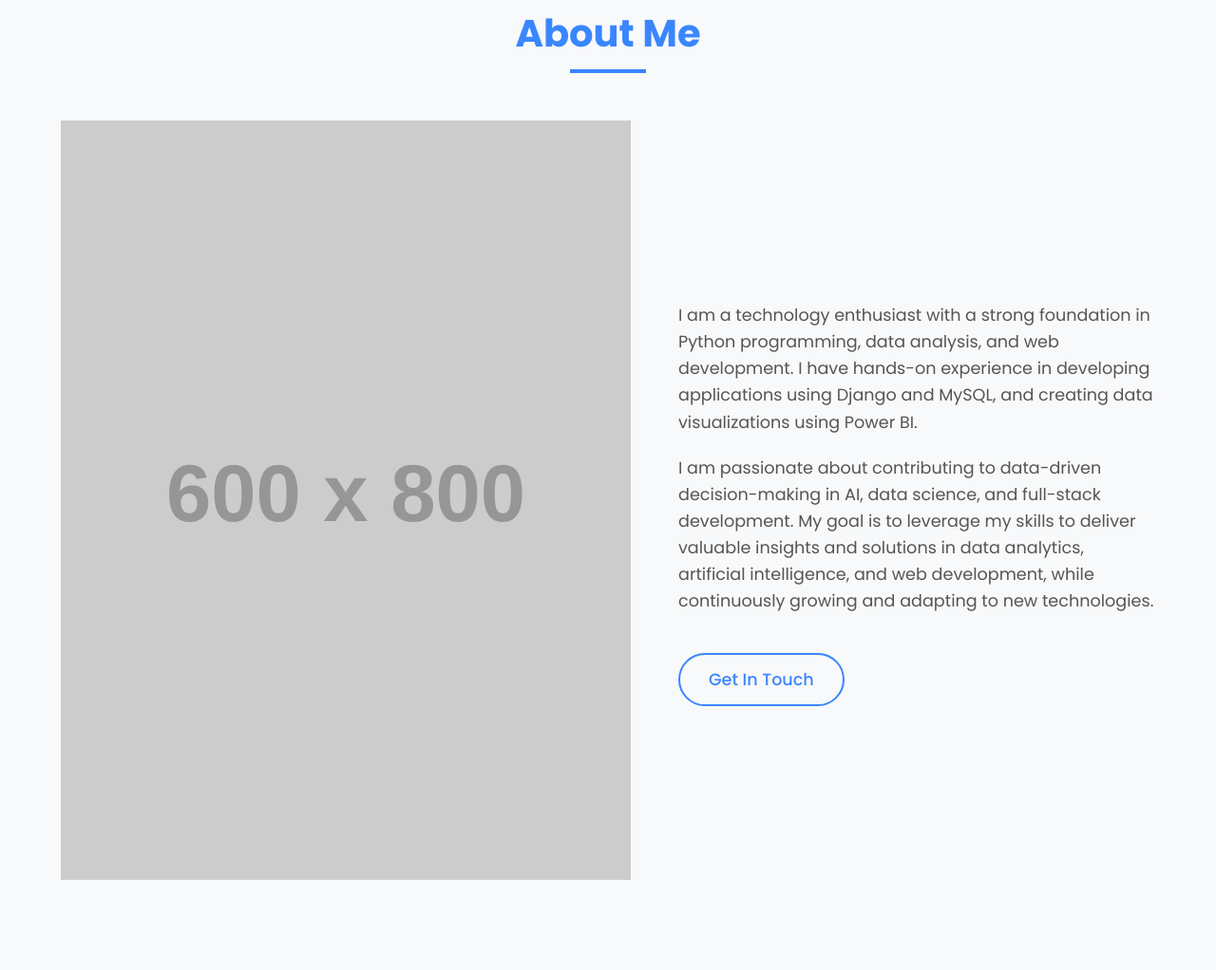
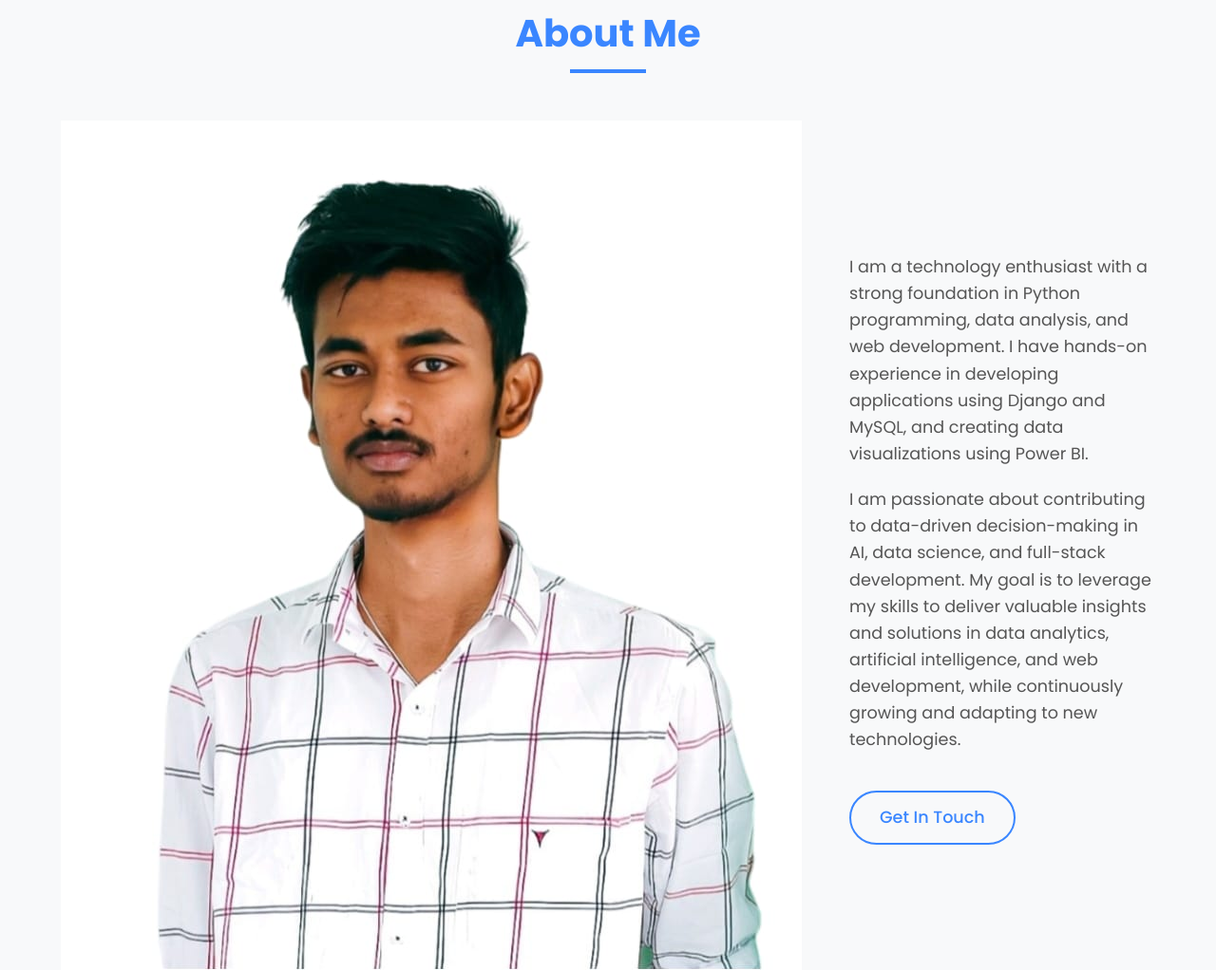
Before and after one commit to Yathirajan/Website, a plain HTML site: page index.html in a window 1280 px wide. Shown: the part 897-1919 px from the top of the page at 95% size. Drawn offline with nearby package versions, Linux system fonts and the light colour scheme; placeholder pictures from the web are drawn by us.

Commit message:
Update index.html

```diff
--- a/index.html
+++ b/index.html
@@ -634,7 +634,7 @@
     </div>
     <div class="about-container">
         <div class="resumeimage.jpg" data-aos="fade-right" data-aos-delay="200">
-            <img src="https://via.placeholder.com/600x800" alt="Yathirajan A">
+            <img src="resumeimage.jpg" alt="Yathirajan A">
         </div>
         <div class="about-content" data-aos="fade-left" data-aos-delay="400">
             <p>I am a technology enthusiast with a strong foundation in Python programming, data analysis, and web development. I have hands-on experience in developing applications using Django and MySQL, and creating data visualizations using Power BI.</p>
```
